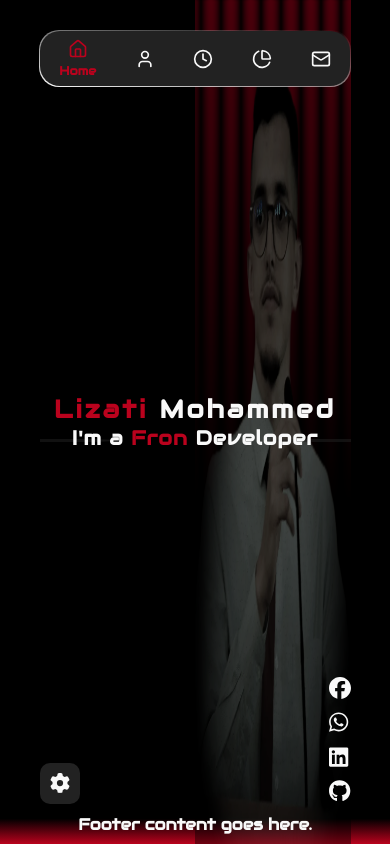
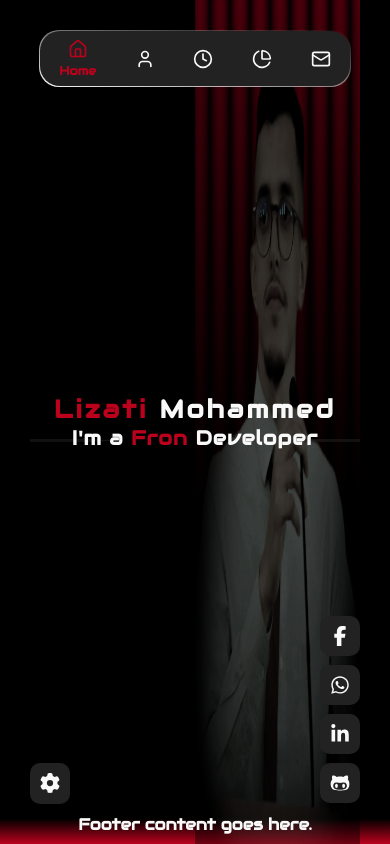
Before and after one commit to lizati99/NextGen-Portfolio, a React (Create React App) app: page / in a window 390 px wide. Built offline with nearby package versions, Linux system fonts and the light colour scheme.

Commit message:
Enhanced settings & social media design; made education & experience sections responsive.

```diff
--- a/src/Components/Common/Navbar/Navbar.jsx
+++ b/src/Components/Common/Navbar/Navbar.jsx
@@ -1,6 +1,9 @@
 import { Link, useLocation } from "react-router-dom";
 import classes from "./Navbar.module.css";
-import homeIcon from "./../../../assets/images/Navbar/home (1).png"
+import {
+    Home as HomeIcon
+  } from "lucide-react";
+// import homeIcon from "./../../../assets/images/Navbar/home (1).png"
 import { useContext, useEffect, useState } from "react";
 import { ThemeContext } from "../../../Context/ThemeContext";
 import NavbarMobile from "./NavbarMobile";
@@ -32,7 +35,7 @@ export default function Navbar() {
 
     const displayNavLink = () => {
         const linkList = [
-            { label: t('navbar.links.home'), path: "/", icon: homeIcon },
+            { label: t('navbar.links.home'), path: "/", icon: <HomeIcon size={24} /> },
             { label: t('navbar.links.about'), path: "/About", icon: null },
             { label: t('navbar.links.resume'), path: "/Resume", icon: null },
             { label: t('navbar.links.portfolio'), path: "/Portfolio", icon: null },
@@ -49,7 +52,7 @@ export default function Navbar() {
                     }
                     aria-label={link.label}
                 >
-                    {link.icon ? <img src={link.icon} alt={link.label} /> : link.label}
+                    {link.icon ? link.icon : link.label}
                 </Link>
             </li>
         ));
--- a/src/Components/Home/LandingPage.module.css
+++ b/src/Components/Home/LandingPage.module.css
@@ -3,6 +3,7 @@
     max-height:100vh;
     width: 100%;
     display: flex;
+    flex-direction: column;
     justify-content: center;
     align-items: center;
     position: relative;
--- a/src/Components/Resume/ResumeCard.jsx
+++ b/src/Components/Resume/ResumeCard.jsx
@@ -1,9 +1,13 @@
 import classes from './ResumeCard.module.css';
 
-export default function ResumeCard({ year, title, date, description }) {
+export default function ResumeCard({ year, title, date, description, isLeftSide }) {
     return (
-        <div className={classes.card}>
-            <span className={classes.year}>{year}</span>
+        <div className={`${classes.card} ${isLeftSide ? classes.left : classes.right}`}>
+            <span
+                className={`${classes.year} ${isLeftSide ? classes.yearLeftSide : classes.yearRightSide}`}
+            >
+                {year}
+            </span>
             <h3>{title}</h3>
             <p className={classes.text}>{description}</p>
             <span className={classes.date}>{date}</span>
--- a/src/Components/Resume/ResumeCard.module.css
+++ b/src/Components/Resume/ResumeCard.module.css
@@ -1,7 +1,6 @@
 .card .year{
     position: absolute;
     top: 10px;
-    left: -57px;
     background-color: var(--color-secondary);
     border-radius: 2px;
     padding: 2px;
@@ -20,16 +19,27 @@
     background-color: var(--color-bg);
 }
 
+.yearLeftSide{
+    left:-58px
+}
+
+.yearRightSide{
+    left: calc(100% + 20px)
+}
+
 .card {
     width: 100%;
     height: auto;
     background-color: var(--color-overlay);
     padding: 20px 30px;
     margin-bottom: 20px;
-    border-radius: 10px;
+    border-radius: 5px;
     position: relative;
 }
-.card::after{
+
+
+
+.left::after {
     content: '';
     width: 0;
     height: 0;
@@ -39,6 +49,18 @@
     top: 10px;
     left: -18px;
 }
+
+.right::before {
+    content: '';
+    width: 0;
+    height: 0;
+    border: 10px solid;
+    border-color: transparent transparent transparent var(--color-overlay);
+    position: absolute;
+    top: 10px;
+    left: calc(100%);
+}
+
 .card h3{
     font-family: var(--font-secondary);
     font-weight: 500;
@@ -73,4 +95,9 @@
     .card h3{
         font-size: 15px;
     }
+
+    .right::before {
+        border-color: transparent var(--color-overlay) transparent transparent;
+        left: -18px;
+    }
 }
--- a/src/Components/Resume/ResumeContent.jsx
+++ b/src/Components/Resume/ResumeContent.jsx
@@ -23,7 +23,7 @@ export default function ResumeContent() {
                     {t('resumePage.resumeContent.content.titleEducation')}
                 </div>
                 {educationData.map((item, index) => (
-                    <ResumeCard key={index} {...item} />
+                    <ResumeCard key={index} {...item} isLeftSide={true} />
                 ))}
             </div>
             <div className={classes.experience}>
@@ -32,7 +32,7 @@ export default function ResumeContent() {
                     {t('resumePage.resumeContent.content.titleExperience')}
                 </div>
                 {experienceData.map((item, index) => (
-                    <ResumeCard key={index} {...item} />
+                    <ResumeCard key={index} {...item} isLeftSide={false} />
                 ))}
             </div>
         </div>
--- a/src/Components/Resume/ResumeContent.module.css
+++ b/src/Components/Resume/ResumeContent.module.css
@@ -3,6 +3,7 @@
     height: auto;
     margin: 60px auto;
     display: flex;
+    gap: 40px;
     position: relative;
 }
 
@@ -11,18 +12,34 @@
     width: 50%;
     height: auto;
     position: relative;
-    padding: 20px 40px;
+    /* padding: 20px 40px; */
 }
+
+.resume_content .education{
+    padding-left: 40px;
+}
+.resume_content .experience{
+    padding-right: 40px;
+}
+
 .education::after,
 .experience::after{
     content: '';
     position: absolute;
     top: 80px;
-    left: 0;
     height: 80%;
     width: 3px;
     background-color: var(--color-secondary);
 }
+
+.education::after{
+    left: 0;
+}
+
+.experience::after{
+    right: 0;
+}
+
 .header{
     position: relative;
     width: 100%;
@@ -30,6 +47,10 @@
     margin-bottom: 20px;
     display: flex;
     align-items: center;
+}
+
+.experience .year{
+    right: 0 !important;
 }
 
 /* skills section */
--- a/src/Components/ui/Settings/ToggleSetting.module.css
+++ b/src/Components/ui/Settings/ToggleSetting.module.css
@@ -22,6 +22,11 @@
     padding: 10px;
     border-radius: 10px;
     cursor: pointer;
+    transition: all 1s ease-in-out;
+}
+
+.toggle_settings:hover{
+    background-color: var(--color-third);
 }
 .toggle_settings svg path{
     transition: color .5s;
--- a/src/Components/ui/Social/SocialHorizontalItem.jsx
+++ b/src/Components/ui/Social/SocialHorizontalItem.jsx
@@ -1,30 +1,11 @@
-import { faFacebookF, faWhatsapp, faLinkedinIn, faGithub } from "@fortawesome/free-brands-svg-icons";
-import { FontAwesomeIcon } from "@fortawesome/react-fontawesome";
 import classes from "./SocialHorizontalItem.module.css";
-import { Link } from "react-router-dom";
+import { displaySocialItems } from "./socialItem";
 
 export default function SocialHorizontalItem() {
-    const contactItem = [
-        { icon: faFacebookF, link: "https://www.facebook.com/mohammad.lizati" },
-        { icon: faWhatsapp, link: "https://web.whatsapp.com/" },
-        { icon: faLinkedinIn, link: "https://www.linkedin.com/in/mohammed-lizati-432994283/" },
-        { icon: faGithub, link: "https://github.com/lizati99" },
-    ];
-
-    const displayContactItems = () => {
-        return contactItem.map((item, index) => (
-            <li key={index}>
-                <Link href={item.link} target="_blank" rel="noopener noreferrer">
-                    <FontAwesomeIcon icon={item.icon} size="lg" />
-                </Link>
-            </li>
-        ));
-    };
-
     return (
         <>
             <ul className={classes.contactList}>
-                {displayContactItems()}
+                {displaySocialItems()}
             </ul>
         </>
     );
--- a/src/Components/ui/Social/SocialVerticalItem.jsx
+++ b/src/Components/ui/Social/SocialVerticalItem.jsx
@@ -1,15 +1,11 @@
-import { faFacebook, faGithub, faLinkedin, faWhatsapp } from "@fortawesome/free-brands-svg-icons";
-import { FontAwesomeIcon } from "@fortawesome/react-fontawesome";
-import { Link } from "react-router-dom";
 import classes from './SocialVerticalItem.module.css'
+import { displaySocialItems } from "./socialItem";
 
 export default function SocialVerticalItem(){
+
     return <>
         <ul className={classes.social}>
-            <li><Link href="#"><FontAwesomeIcon icon={faFacebook} /></Link></li>
-            <li><Link href=""><FontAwesomeIcon icon={faWhatsapp} /></Link></li>
-            <li><Link href="#"><FontAwesomeIcon icon={faLinkedin} /></Link></li>
-            <li><Link href="https://github.com/lizati99"><FontAwesomeIcon icon={faGithub} /></Link></li>
+            {displaySocialItems()}
         </ul>
     </>;
 }
--- a/src/Components/ui/Social/SocialVerticalItem.module.css
+++ b/src/Components/ui/Social/SocialVerticalItem.module.css
@@ -5,13 +5,47 @@
     right: 0;
     height: auto;
     overflow: hidden;
+    display: flex;
+    flex-direction: column;
+    gap: 8px;
+    justify-content: center;
+    align-items: center;
 }
+
+.social li :hover path{
+
+}
+
 .social li svg{
-    font-size: 22px;
-    cursor: pointer;
-    margin-top: 10px;
-    transition: .5s;
+    /* aspect-ratio: 1 / 1;  */
+    height: 20px;
+    width: 20px;
+    background-color: var(--color-overlay);
+    padding: 10px;
+    border-radius: 10px;
+    transition: all 1s ease-in-out;
+    /* display: flex;
+    justify-content: center;
+    align-items: center; */
 }
-.social li svg:hover{
+
+.social li:hover path{
     color: var(--color-secondary);
+    transition: all 1s ease-in-out;
 }
+
+.social li:hover svg{
+    background-color: var(--color-third);
+}
+
+.social li svg::after{
+    content: '';
+    position: absolute;
+    bottom: -20px;
+    left: 0;
+    width: 0;
+    height: 0;
+    border: 10px solid transparent;
+    border-top: 10px solid red;
+
+}
--- /dev/null
+++ b/src/Components/ui/Social/socialItem.jsx
@@ -0,0 +1,20 @@
+import { faFacebookF, faWhatsapp, faLinkedinIn, faGithubAlt } from "@fortawesome/free-brands-svg-icons";
+import { FontAwesomeIcon } from "@fortawesome/react-fontawesome";
+import { Link } from "react-router-dom";
+
+const SOCIAL_ITEM = [
+    { icon: <FontAwesomeIcon icon={faFacebookF} size="lg" />, link: "https://www.facebook.com/mohammad.lizati" },
+    { icon: <FontAwesomeIcon icon={faWhatsapp} size="lg" />, link: "https://web.whatsapp.com/" },
+    { icon: <FontAwesomeIcon icon={faLinkedinIn} size="lg" />, link: "https://www.linkedin.com/in/mohammed-lizati-432994283/" },
+    { icon: <FontAwesomeIcon icon={faGithubAlt} size="lg" />, link: "https://github.com/lizati99" },
+];
+
+export const displaySocialItems = () => {
+    return SOCIAL_ITEM.map((item, index) => (
+        <li key={index}>
+            <Link to={item.link} target="_blank" rel="noopener noreferrer">
+                {item.icon}
+            </Link>
+        </li>
+    ));
+};
--- a/src/index.css
+++ b/src/index.css
@@ -44,11 +44,13 @@ code {
   color: var(--color-text);
   outline: none;
 }
+
 body{
   background: linear-gradient(to bottom, var(--color-bg) 97%, var(--color-secondary));
   width: 100%;
   /* height: 100vh; */
 }
+
 .container{
   max-width: 90%;
   margin: auto;
@@ -56,6 +58,7 @@ body{
   padding-right: 20px;
   overflow: hidden;
 }
+
 .box{
   /* position: absolute;
   top: 0;
@@ -69,6 +72,7 @@ body{
   animation: boxOpacity 1s 1;
   transition: .5s;
 }
+
 @keyframes boxOpacity {
   0%,50%{opacity: 0;}
   100%{opacity: 1;}
@@ -107,3 +111,9 @@ body{
   color: var(--color-text);
   background-color: var(--color-bg);
 }
+
+@media screen and (max-width: 1200px) {
+  .container{
+    max-width: 95%;
+  }
+}
```
